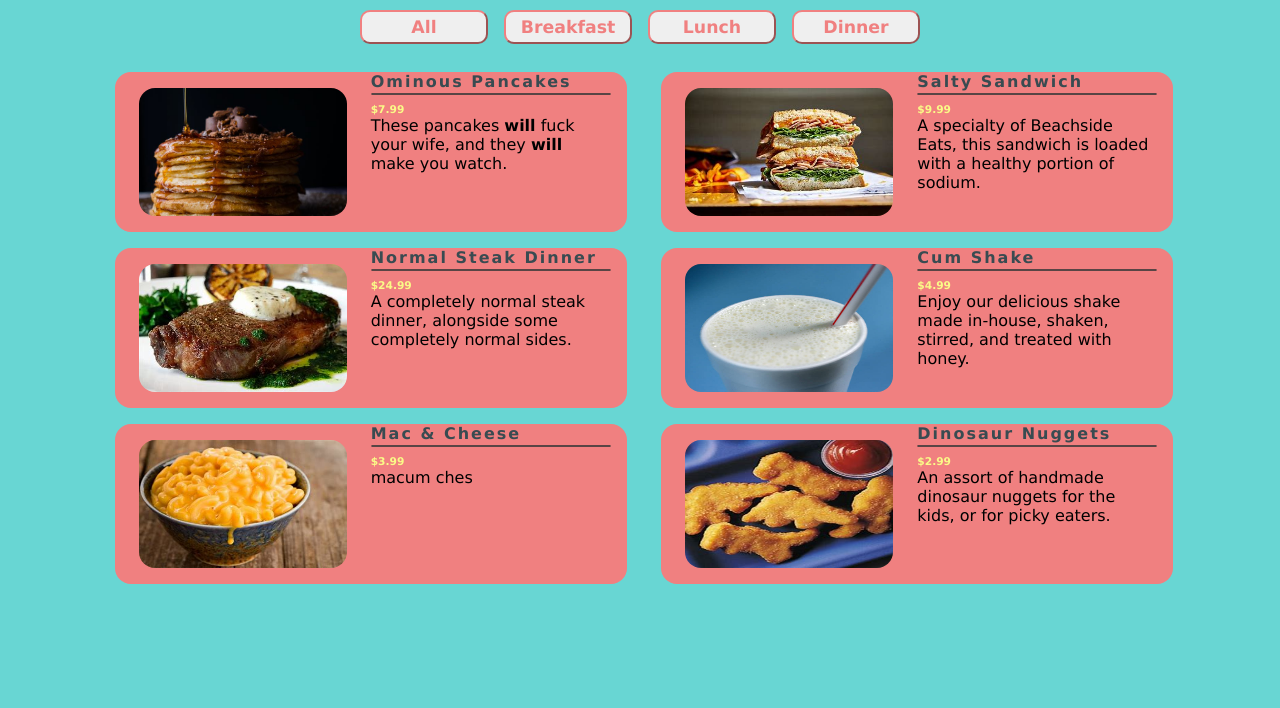
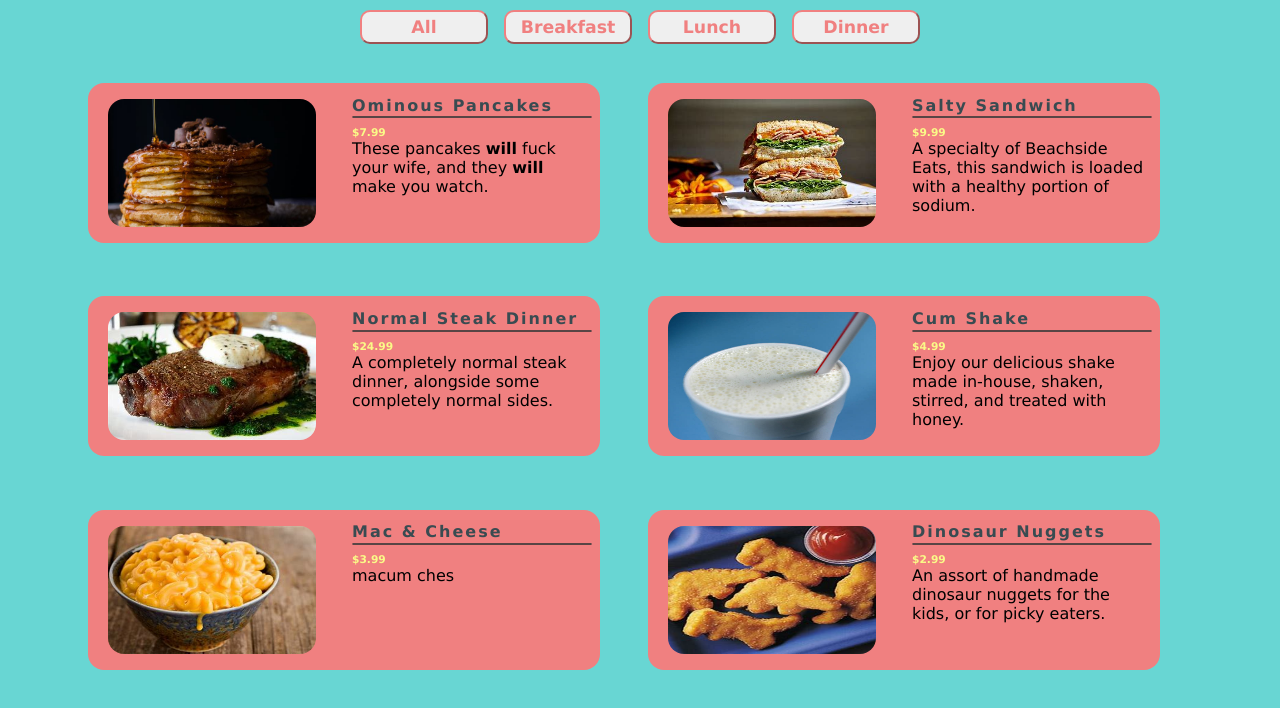
Before and after one commit to vdelaide/projects, a plain HTML site: page beachside/index.html in a window 1280 px wide. Shown: the part 54-762 px from the top of the page. Drawn offline with Linux system fonts and the light colour scheme.

Commit message:
Changed item container from flex to grid, misc changes to positioning
WOOOOOOOOOOOOOO IT DONEEEEEEEEEEEEEEEEEEEEEEEEEEEE yea

```diff
--- a/beachside/menu.css
+++ b/beachside/menu.css
@@ -88,21 +88,19 @@ body > div{
 }
 
 #items{
-    display: flex;
-    flex-direction: row;
-    flex-wrap: wrap;
+    display: grid;
+    grid-template-columns: 1fr 1fr;
+    grid-template-rows: 1fr 1fr 1fr;
     width: 70em;
-    height: 20em;
+    height: 40em;
     align-items: center;
-    justify-content: space-evenly;
 }
 
 #items > div{
-    grid-template-areas: "image description";
     grid-template-columns: 1fr 1fr;
+    gap: 1em;
     width: 32em;
-    height: 50%;
-    margin-top: 1em;
+    height: 10em;
     margin-left: 0.5em;
     border-radius: 1em;
     background-color: lightcoral;
@@ -128,6 +126,7 @@ body > div{
 }
 
 header{
+    margin-top: 0.8em;
     color: rgb(57, 75, 81);
     letter-spacing: 2px;
     font-weight: 800;
```
